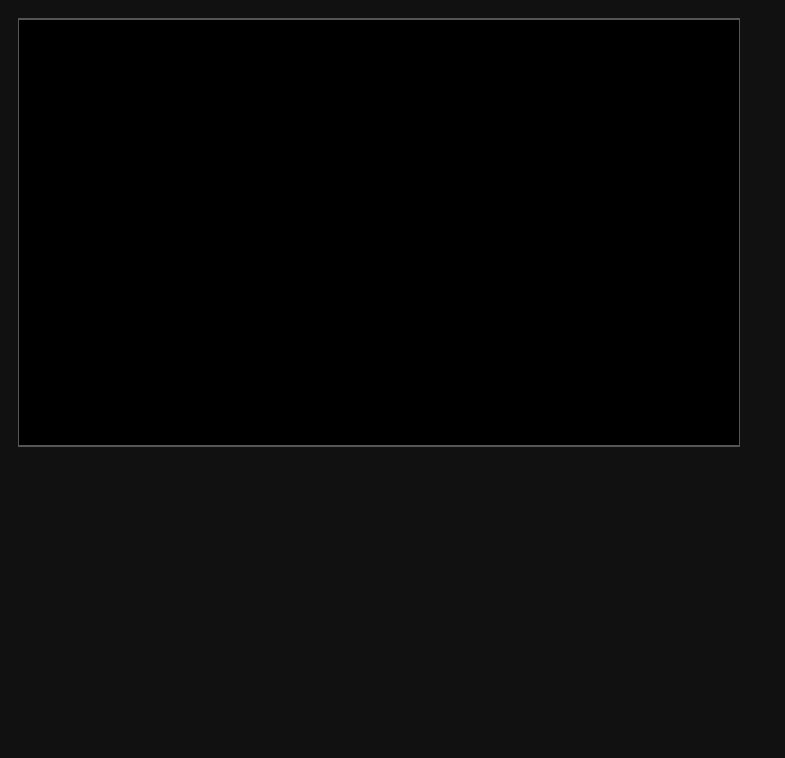
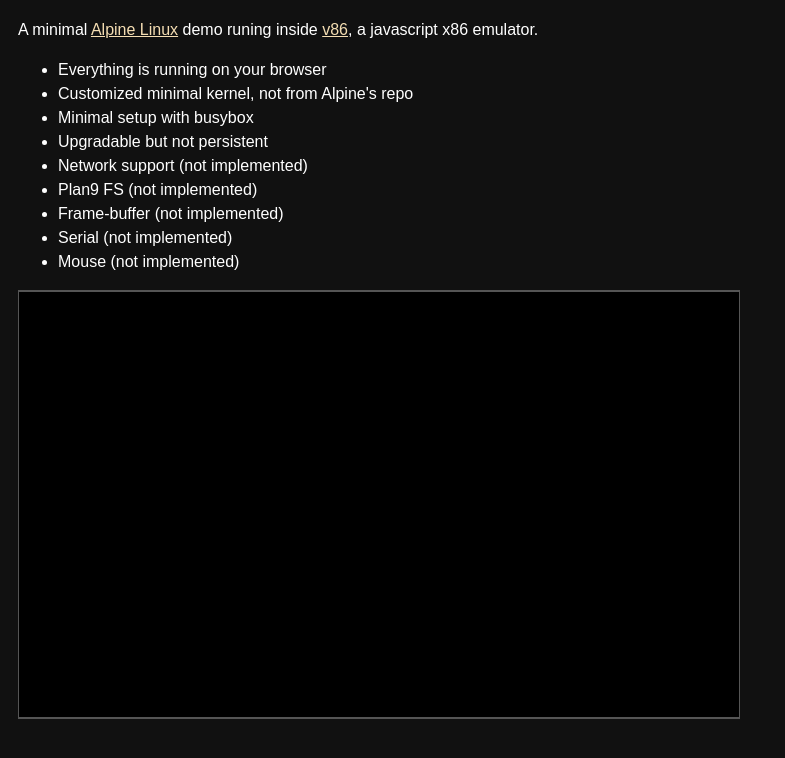
Before and after one commit to xming/alpine-v86, a plain HTML site: page demo2/instant.html in a window 1280 px wide. Shown: the whole page, without its empty margins (0-785 px from the left). Drawn offline with Linux system fonts and the light colour scheme; no server answers.

Commit message:
add desc

```diff
--- a/demo2/instant.html
+++ b/demo2/instant.html
@@ -34,6 +34,19 @@
 };
 </script>
 
+A minimal <a href="http://alpinelinux.org/">Alpine Linux</a> demo runing inside <a href="http://copy.sh/v86/">v86</a>, a javascript x86 emulator.
+
+<ul>
+<li>Everything is running on your browser</li>
+<li>Customized minimal kernel, not from Alpine's repo</li>
+<li>Minimal setup with busybox</li>
+<li>Upgradable but not persistent</li>
+<li>Network support (not implemented)</li>
+<li>Plan9 FS (not implemented)</li>
+<li>Frame-buffer (not implemented)</li>
+<li>Serial (not implemented)</li>
+<li>Mouse (not implemented)</li>
+</ul>
 <div id="screen_container">
     <div id="screen"></div>
     <canvas id="vga"></canvas>
```
